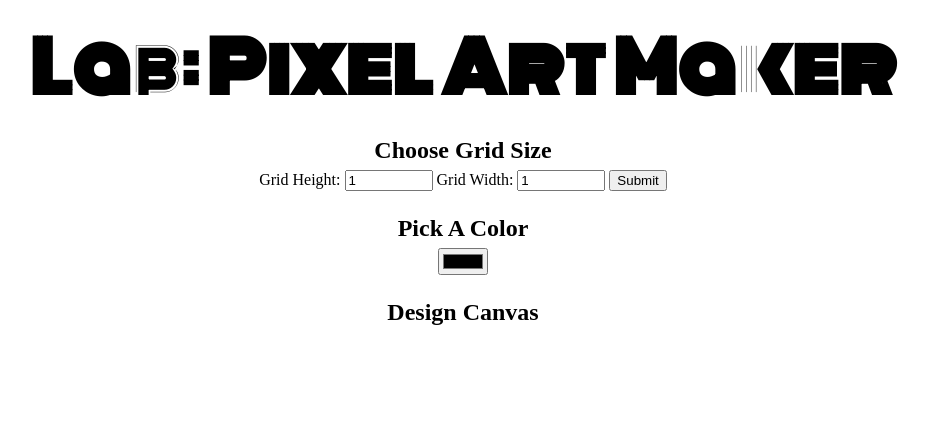
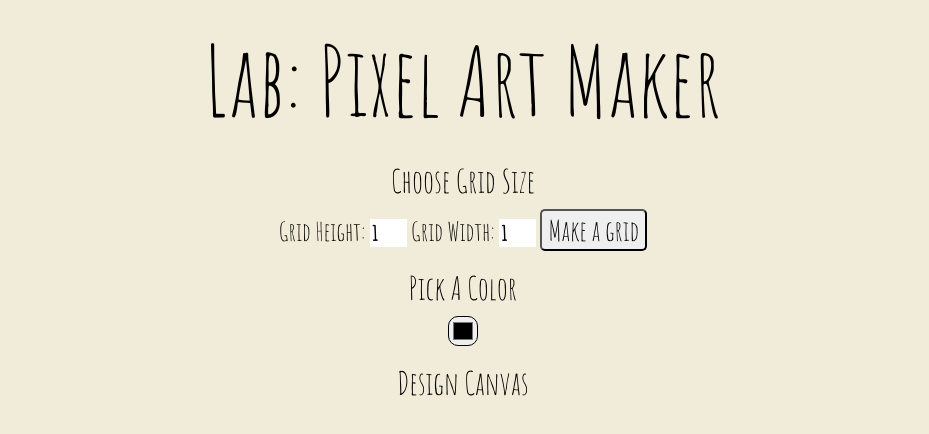
Before and after one commit to margosmat/PixelArtMaker, a plain HTML site: page index.html in a window 1280 px wide. Shown: the whole page, without its empty margins (177-1106 px from the left). Drawn offline with nearby package versions, Linux system fonts and the light colour scheme.

Commit message:
Added custom styles and makeGrid function animation.

```diff
--- a/designs.js
+++ b/designs.js
@@ -1,5 +1,3 @@
-// Select color input
-
 var gridHeight = 0;
 var gridWidth = 0;
 var pickedColor = $('#colorPicker').val();
@@ -28,6 +26,8 @@ function makeGrid() {
   gridHeight = $('#input_height').val();
   gridWidth = $('#input_width').val();
 
+  $('table').hide();
+
   for(var i = 0; i<gridHeight; i++) {
     $('#pixel_canvas').append('<tr id="tr' + i + '"></tr>');
 
@@ -35,6 +35,8 @@ function makeGrid() {
       $('#tr' + i).append('<td class="cell"></td>');
     }
   }
+
+  $('table').css('background', '#FFF').fadeIn(1000);
 }
 
 function removeGrid() {
--- a/index.html
+++ b/index.html
@@ -2,7 +2,7 @@
 <html>
 <head>
     <title>Pixel Art Maker!</title>
-    <link rel="stylesheet" href="https://fonts.googleapis.com/css?family=Monoton">
+    <link href="https://fonts.googleapis.com/css?family=Amatic+SC" rel="stylesheet">
     <link rel="stylesheet" href="styles.css">
 </head>
 <body>
@@ -14,7 +14,7 @@
         <input type="number" id="input_height" name="height" min="1" value="1">
         Grid Width:
         <input type="number" id="input_width" name="width" min="1" value="1">
-        <input type="submit">
+        <input type="submit" value="Make a grid">
     </form>
 
     <h2>Pick A Color</h2>
--- a/styles.css
+++ b/styles.css
@@ -1,19 +1,47 @@
 body {
     text-align: center;
+    font-family: Amatic SC;
+    background-color: #f0ecd9;
 }
 
 h1 {
-    font-family: Monoton;
-    font-size: 70px;
+    font-size: 6em;
     margin: 0.2em;
+    font-weight: 200;
 }
 
 h2 {
-    margin: 1em 0 0.25em;
+    font-size: 2.0em;
+    margin: 0.5em 0 0.25em;
+    font-weight: 200;
 }
 
 h2:first-of-type {
     margin-top: 0.5em;
+}
+
+form {
+  font-size: 1.6em;
+}
+
+input[type=number] {
+    width: 1.6em;
+    font-size: 0.8em;
+    border: 0px;
+    font-family: Amatic SC;
+    font-weight: 800;
+}
+
+input[type=submit] {
+  font-family: Amatic SC;
+  font-size: 1.1em;
+  border-radius: 5px;
+}
+
+input[type=color] {
+  width: 30px;
+  height: 30px;
+  border-radius: 10px;
 }
 
 table,
@@ -34,7 +62,3 @@ tr {
 td {
     width: 20px;
 }
-
-input[type=number] {
-    width: 6em;
-}
```
